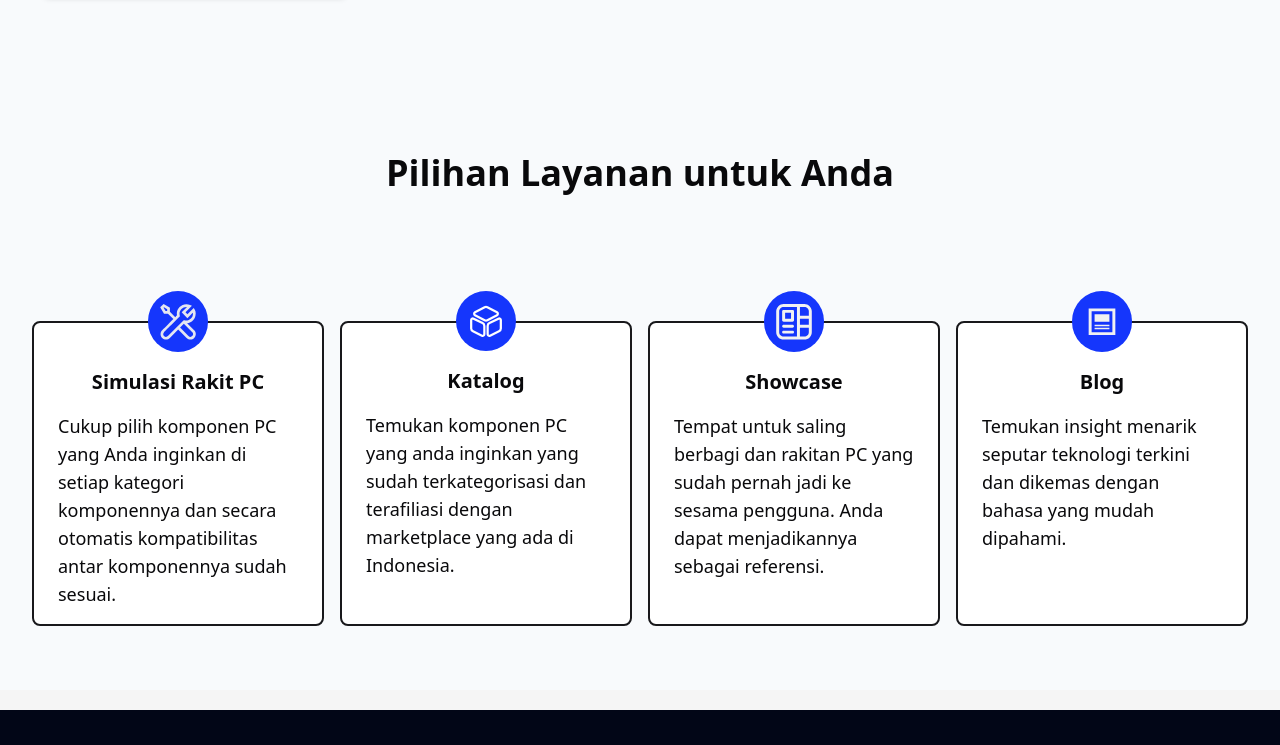
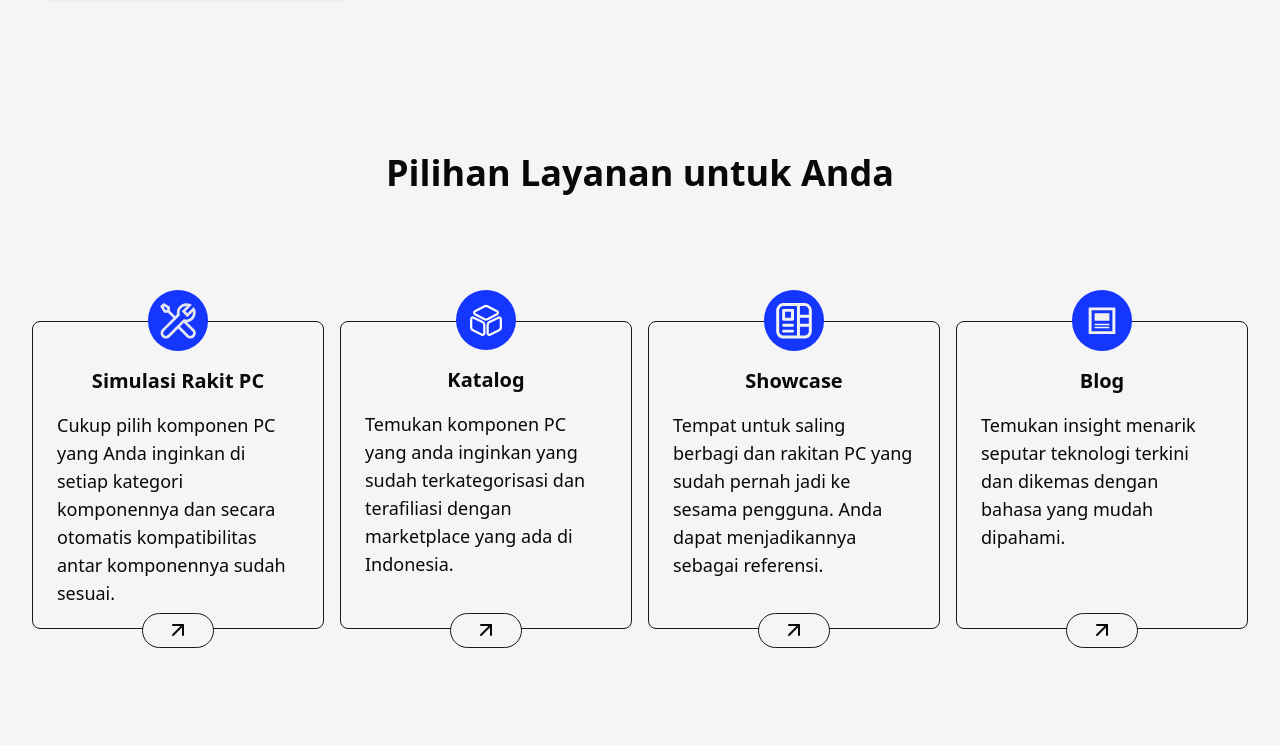
Before and after one commit to BangunPC/bangunpc, a Next.js app: page / in a window 1280 px wide. Shown: the part 1234-1979 px from the top of the page. Built offline with nearby package versions, Linux system fonts and the light colour scheme; no server answers.

Commit message:
home page section dark mode, buttons [link WIP]

```diff
--- a/src/app/page.tsx
+++ b/src/app/page.tsx
@@ -1,3 +1,4 @@
+import { ArrowUpRight } from "lucide-react";
 import Image from "next/image";
 import { Button } from "~/components/ui/button";
 
@@ -30,7 +31,7 @@ export default function HomePage() {
   ];
   return (
     <main className="h-full w-full">
-      <div className="flex items-center justify-center bg-slate-200 py-8 dark:bg-zinc-900 tablet:py-32">
+      <div className="flex items-center justify-center bg-slate-200 py-8 dark:bg-[#1B1B1B] tablet:py-32">
         <div className="mx-4 max-w-7xl grid-cols-7 gap-8 tablet:grid">
           <div className="col-span-4 grid ">
             <div className="flex flex-col justify-center gap-6">
@@ -71,7 +72,7 @@ export default function HomePage() {
           </div>
         </div>
       </div>
-      <div className="flex justify-center bg-slate-50 py-8 dark:bg-secondary tablet:py-16">
+      <div className="flex justify-center py-8 tablet:py-16">
         <div className="mx-4 max-w-7xl grid-cols-7 gap-8 tablet:grid">
           <div className="col-span-4 grid">
             <div className="hidden tablet:block">
@@ -108,15 +109,19 @@ export default function HomePage() {
           </div>
         </div>
       </div>
-      <div className="flex justify-center bg-slate-50 py-8 dark:bg-secondary tablet:py-16">
+      <div className="flex justify-center py-8 tablet:py-16">
         <div className="mx-8 max-w-7xl gap-8 tablet:grid">
           <h3 className="text-center text-4xl font-bold">
             Pilihan Layanan untuk Anda
           </h3>
-          <div className="grid grid-cols-1 gap-4 tablet:grid-cols-4 mt-24">
+          <div className="mt-24 grid grid-cols-1 gap-4 tablet:grid-cols-4">
             {cardLayanan.map((item, index) => (
-              <div key={index} className="flex flex-col gap-4 p-4 bg-white h-[96] w-[96] border-2 rounded-lg border-zinc-900 mb-8 tablet:mb-0">
-                <div className="flex -mt-12 w-fit h-fit bg-primary items-center mx-auto rounded-full gap-2">
+              <div
+                key={index}
+                className="mb-8 flex h-[96] flex-col tablet:mb-0"
+              >
+                <div className="flex h-full w-[96] flex-col gap-4 rounded-lg border border-zinc-900 bg-background p-4 dark:border-zinc-300 ">
+                  <div className="mx-auto -mt-12 flex h-fit w-fit items-center gap-2 rounded-full bg-primary">
                     <Image
                       src={item.icon}
                       alt={item.title}
@@ -125,8 +130,17 @@ export default function HomePage() {
                       className="p-3"
                     />
                   </div>
-                <h3 className="text-xl font-bold text-center">{item.title}</h3>
-                <p className="text-lg mx-2">{item.description}</p>
+                  <h3 className="text-center text-xl font-bold">
+                    {item.title}
+                  </h3>
+                  <p className="mx-2 text-lg">{item.description}</p>
+                </div>
+                <Button
+                  variant="outline"
+                  className="m-auto w-[72px] -translate-y-4 rounded-full border border-zinc-900 p-0 hover:bg-zinc-500 dark:border-zinc-300 hover:text-white"
+                >
+                  <ArrowUpRight className="h-6 w-6" />
+                </Button>
               </div>
             ))}
           </div>
```
Lines whose indentation alone changed are shown as unchanged.
